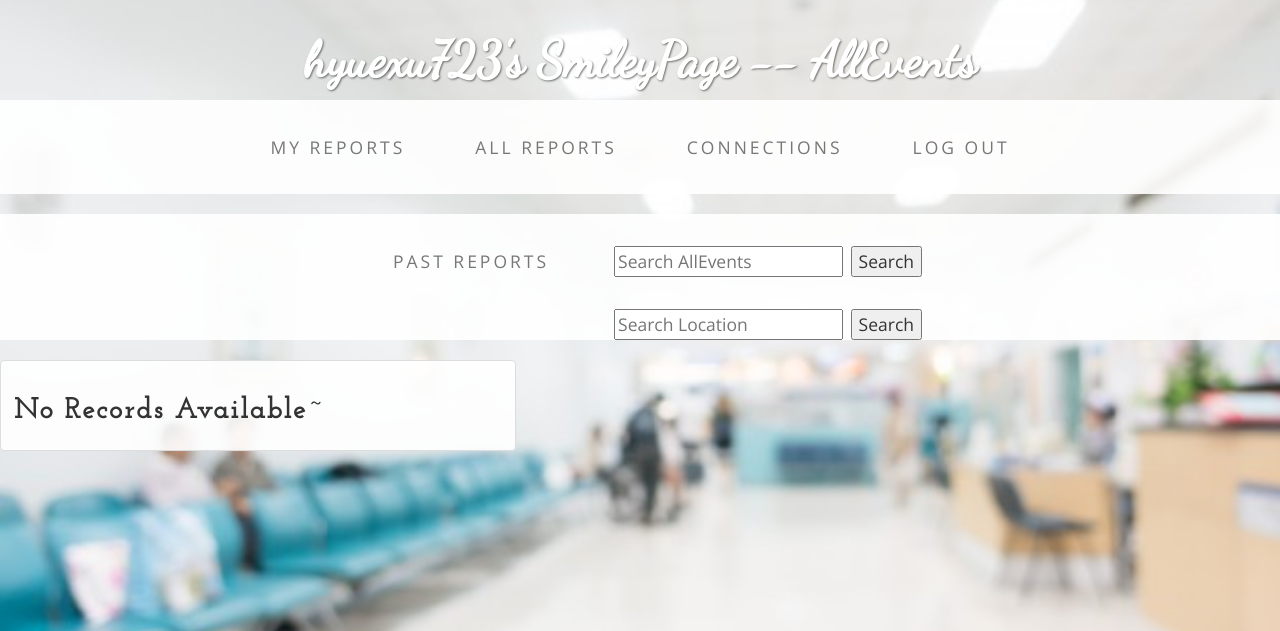
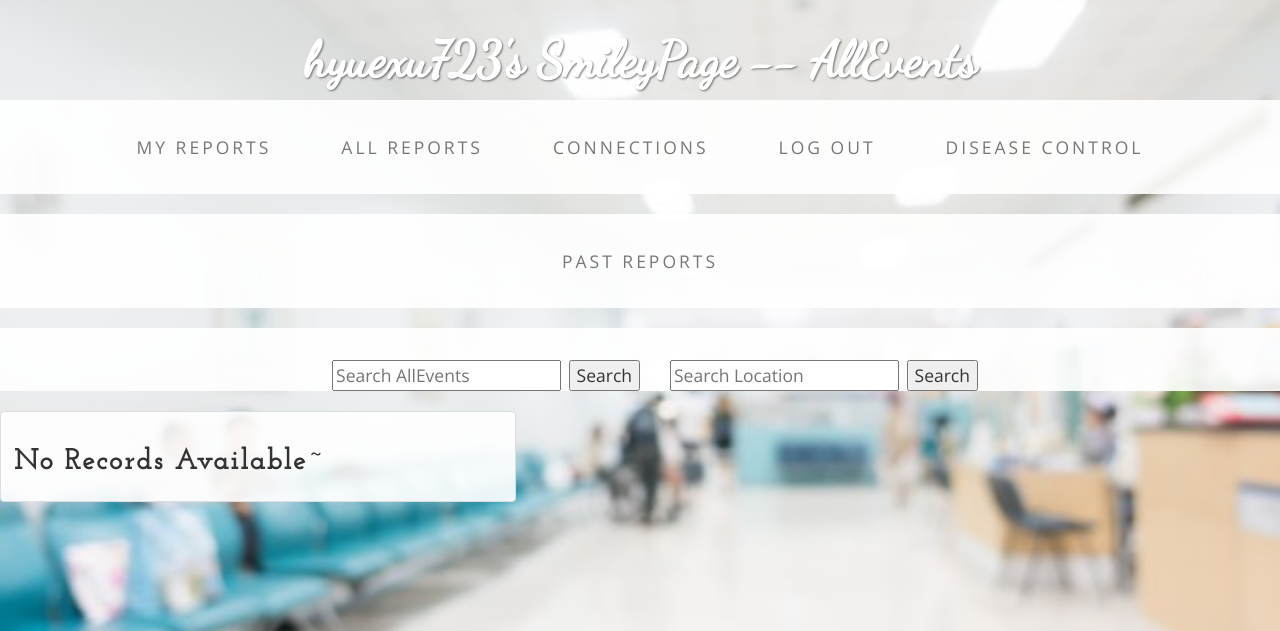
Before and after one commit to hyue723/smileypage, a Django app: page /user/all_events/future/ in a window 1280 px wide. Shown: the top 631 px of the page. Run offline with Django 3.2, Linux system fonts and the light colour scheme; a user stored in the database is signed in; data comes from the database, SQL or seed files in the repository; both versions use the stored data as it was after the commit; parts of the project's set-up code (start-up, migrations or seed data) failed here and were passed over; some libraries are stand-ins or nearby versions.

Commit message:
add visulization unsuccessful

```diff
--- a/user/imageClassify.py
+++ b/user/imageClassify.py
@@ -4,7 +4,6 @@
 assert subscription_key
 
 def analyze_image(image_path):
-	image_path = 'static/images/bg-0.1.jpg'
 	vision_base_url = "https://eastus2.api.cognitive.microsoft.com/vision/v1.0/"
 	vision_analyze_url = vision_base_url + "analyze"
 	image_url = image_path
--- a/user/templates/user/all_events.html
+++ b/user/templates/user/all_events.html
@@ -11,20 +11,32 @@
             <li>
                 <a href = "{% url 'user:allevents_past' %}">Past Reports</a>
             </li>
+
+            </li>
+        </ul>
+    </nav>
+
+    <nav class="navbar navbar-default" role = "navigation">
+        <ul class="nav navbar-nav">
             <li vertical-align="center">
                 <form method = 'GET' action='' style="padding-top:32px;padding-left: 30px">
                 <input type='text' name = 'q' placeholder = 'Search AllEvents' value = '{{request.GET.q }}'/>
                 <input type = 'submit' value='Search'/>
                 </form>
-<!--             </li>
-            <li vertical-align="center"> -->
+            </li>
+            <li vertical-align="center">
                 <form method = 'GET' action='' style="padding-top:32px;padding-left: 30px">
                 <input type='text' name = 'l' placeholder = 'Search Location' value = '{{request.GET.l }}'/>
                 <input type = 'submit' value='Search'/>
                 </form>
             </li>
+
+            </li>
         </ul>
     </nav>
+
+
+
 
     {% if events %}
     {% for event in events %}
@@ -40,7 +52,7 @@
                                 <img src="/static/img/travel.jpg" style = "width:400px; height:300px;" class="img-responsive">
                             {% else %}
                                 <img src="/static/img/eiffel.jpg" style = "width:400px; height:300px;" class="img-responsive">
-                            {% endif %} -->
+                            {% endif %}
                         {% endif %}
                         </a>
                         <div class="caption">
--- a/user/templates/user/base.html
+++ b/user/templates/user/base.html
@@ -65,6 +65,9 @@
                     <li class = "">
                         <a href="{% url 'user:logout' %}">Log out</a>
                     </li>
+                    <li class = "">
+                        <a href="{% url 'user:disease_control' %}">Disease Control</a>
+                    </li>
                 </ul>
             </div>
             <!-- /.navbar-collapse -->
--- a/user/templates/user/visualize.html
+++ b/user/templates/user/visualize.html
@@ -74,11 +74,11 @@
 
       <!--<div id="popup" title="Welcome to OpenLayers"></div>-->
     </div>
-    <script>
+    <<script src="jquery-1.12.0.min.js">
       var layer = new ol.layer.Tile({
         source: new ol.source.OSM()
       });
-      //var locations = {{ locations || safe }};
+      // var locations = {{ locations || safe }};
       locations = ["cough 16.2807333 -16.53877326",
                    "fever 3.34559232 8.65413288",
                    "fever 8.49563241 10.65041661"];
@@ -152,6 +152,6 @@
         });
         $(element).popover('show');
       });
-    </script>
+    </script>>
   </body>
 </html>
--- a/user/urls.py
+++ b/user/urls.py
@@ -23,6 +23,8 @@
     url(r'^profile/my_events/past/$', views.myevents_past,name="myevents_past"),
     url(r'^profile/my_events/future/$', views.myevents_future,
         name="myevents_future"),
+    url(r'^profile/disease_control/$', views.aggregateUserData,
+        name="disease_control"),
     url(r'^all_events/current/$', views.allevents_current,
         name="allevents_current"),
     url(r'^all_events/past/$', views.allevents_past, name="allevents_past"),
--- a/user/views.py
+++ b/user/views.py
@@ -116,6 +116,9 @@
                                    Q(location__icontains=query)|
                             Q(user__username__icontains=query)).distinct()
             events=events.order_by('-date')
+        query2 = request.GET.get("l")
+        if query2:
+            render(request, '')
         context = {"events":events, 'user':user}
     return render(request, 'user/all_events.html', context)
 
@@ -577,7 +580,7 @@
 API_KEY = "AIzaSyCBsS-L1dORWZQM45rIVd-9wjCqzbxc5jI"
 
 def standardize(address):
-    return string.replace(' '.join(address.split()), ' ', '+')
+    return (' '.join(address.split())).replace(' ', '+')
 
 def measure(lat1, lon1, lat2, lon2):
     R = 6378.137
@@ -618,8 +621,8 @@
     return tmp
 
 def aggregateUserData(request):
-    query = request.GET.get("q")
-    if not query: return []
+    # query = request.GET.get("l")
+    # # if not query: return []
     user = Profile.objects.get(user=request.user)
     events = Event.objects.filter(user=request.user).order_by('-date')
     location = user.location
```
Also changed, not shown: db.sqlite3 (added).
